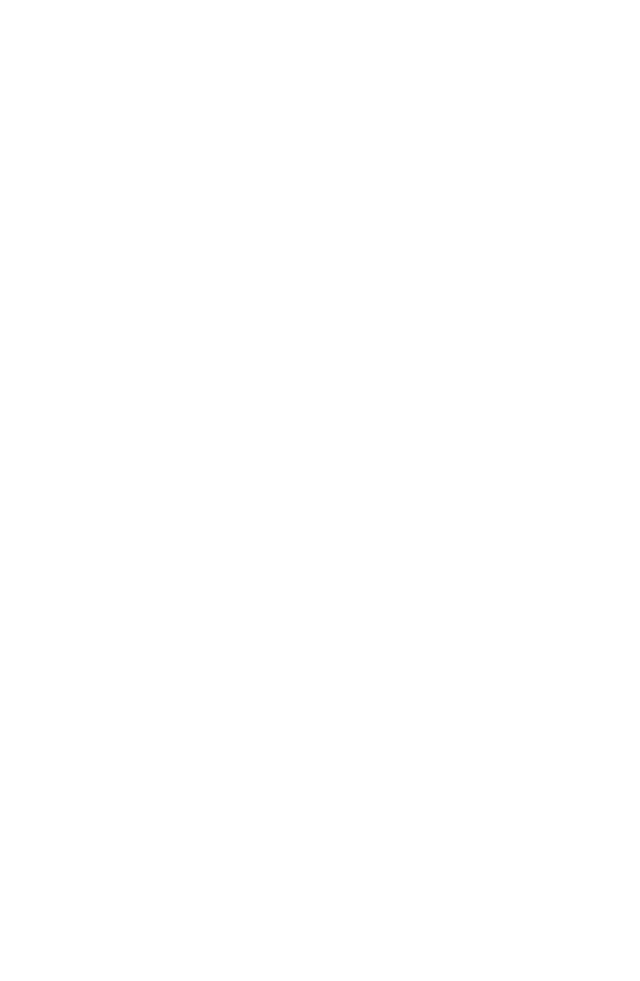
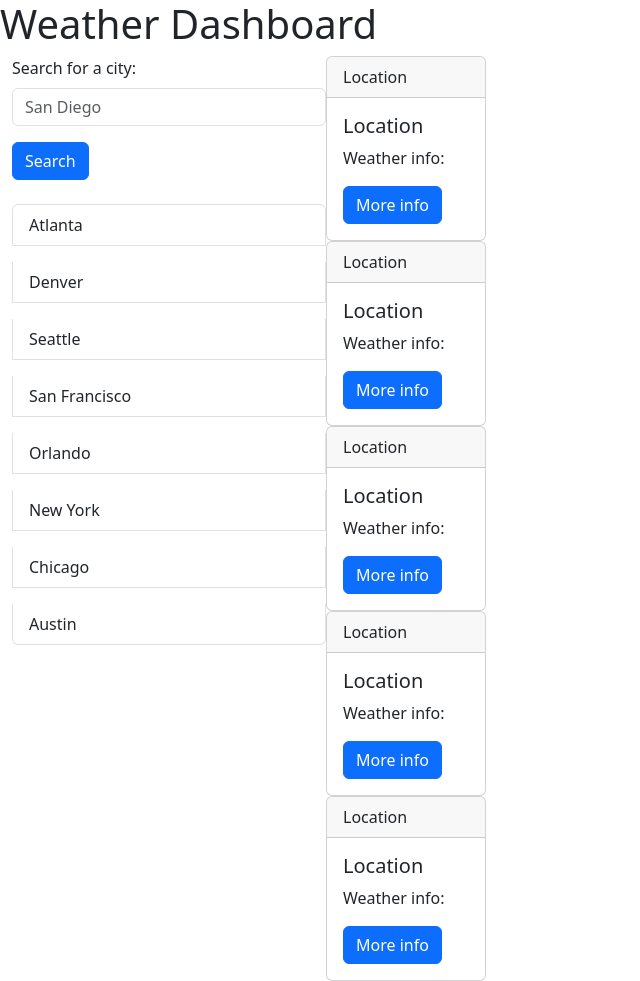
Before and after one commit to beckpull/weather-dashboard, a plain HTML site: page index.html in a window 1280 px wide. Shown: the whole page, without its empty margins (0-640 px from the left). Before the commit the page ends 800 px from the top, so only its background shows below. Drawn offline with nearby package versions, Linux system fonts and the light colour scheme.

Commit message:
basic basic html

```diff
--- a/index.html
+++ b/index.html
@@ -10,6 +10,100 @@
 </head>
 
 <body>
+    <header>
+        <h1>Weather Dashboard</h1>
+    </header>
+    <section class="container-fluid d-flex">
+
+        <div class="search-form col-12 col-lg-3" id="search-form">
+            <label for="searchCities" class="form-label">Search for a city:</label>
+            <input type="search" id="search-cities" class="form-control" placeholder="San Diego">
+            <button type="button" class="btn btn-primary my-3">Search</button>
+            <div class="list-group" id="example-cities">
+                <button type="button" class="list-group-item list-group-item-action my-2">Atlanta</button>
+                <button type="button" class="list-group-item list-group-item-action my-2">Denver</button>
+                <button type="button" class="list-group-item list-group-item-action my-2">Seattle</button>
+                <button type="button" class="list-group-item list-group-item-action my-2">San Francisco</button>
+                <button type="button" class="list-group-item list-group-item-action my-2">Orlando</button>
+                <button type="button" class="list-group-item list-group-item-action my-2">New York</button>
+                <button type="button" class="list-group-item list-group-item-action my-2">Chicago</button>
+                <button type="button" class="list-group-item list-group-item-action my-2">Austin</button>
+            </div>
+        </div>
+
+        <div class="info-table row" id="info-table">
+
+            <div class="col-12 col-lg-9">
+                <div id="weather-info">
+
+                </div>
+            </div>
+
+            <div id="five-day row">
+
+                <div class="card">
+                    <div class="card-header">
+                        Location
+                    </div>
+
+                    <div class="card-body">
+                        <h5 class="card-title">Location</h5>
+                        <p class="card-text">Weather info:</p>
+                        <a href="#" class="btn btn-primary">More info</a>
+                    </div>
+                </div>
+
+                <div class="card">
+                    <div class="card-header">
+                        Location
+                    </div>
+
+                    <div class="card-body">
+                        <h5 class="card-title">Location</h5>
+                        <p class="card-text">Weather info:</p>
+                        <a href="#" class="btn btn-primary">More info</a>
+                    </div>
+                </div>
+
+                <div class="card">
+                    <div class="card-header">
+                        Location
+                    </div>
+
+                    <div class="card-body">
+                        <h5 class="card-title">Location</h5>
+                        <p class="card-text">Weather info:</p>
+                        <a href="#" class="btn btn-primary">More info</a>
+                    </div>
+                </div>
+
+                <div class="card">
+                    <div class="card-header">
+                        Location
+                    </div>
+
+                    <div class="card-body">
+                        <h5 class="card-title">Location</h5>
+                        <p class="card-text">Weather info:</p>
+                        <a href="#" class="btn btn-primary">More info</a>
+                    </div>
+                </div>
+
+                <div class="card">
+                    <div class="card-header">
+                        Location
+                    </div>
+                    <div class="card-body">
+                        <h5 class="card-title">Location</h5>
+                        <p class="card-text">Weather info:</p>
+                        <a href="#" class="btn btn-primary">More info</a>
+                    </div>
+                </div>
+
+            </div>
+
+        </div>
+    </section>
 
     <script src="https://cdn.jsdelivr.net/npm/@popperjs/core@2.11.8/dist/umd/popper.min.js"
         integrity="sha384-I7E8VVD/ismYTF4hNIPjVp/Zjvgyol6VFvRkX/vR+Vc4jQkC+hVqc2pM8ODewa9r"
```
Lines whose indentation alone changed are shown as unchanged.
